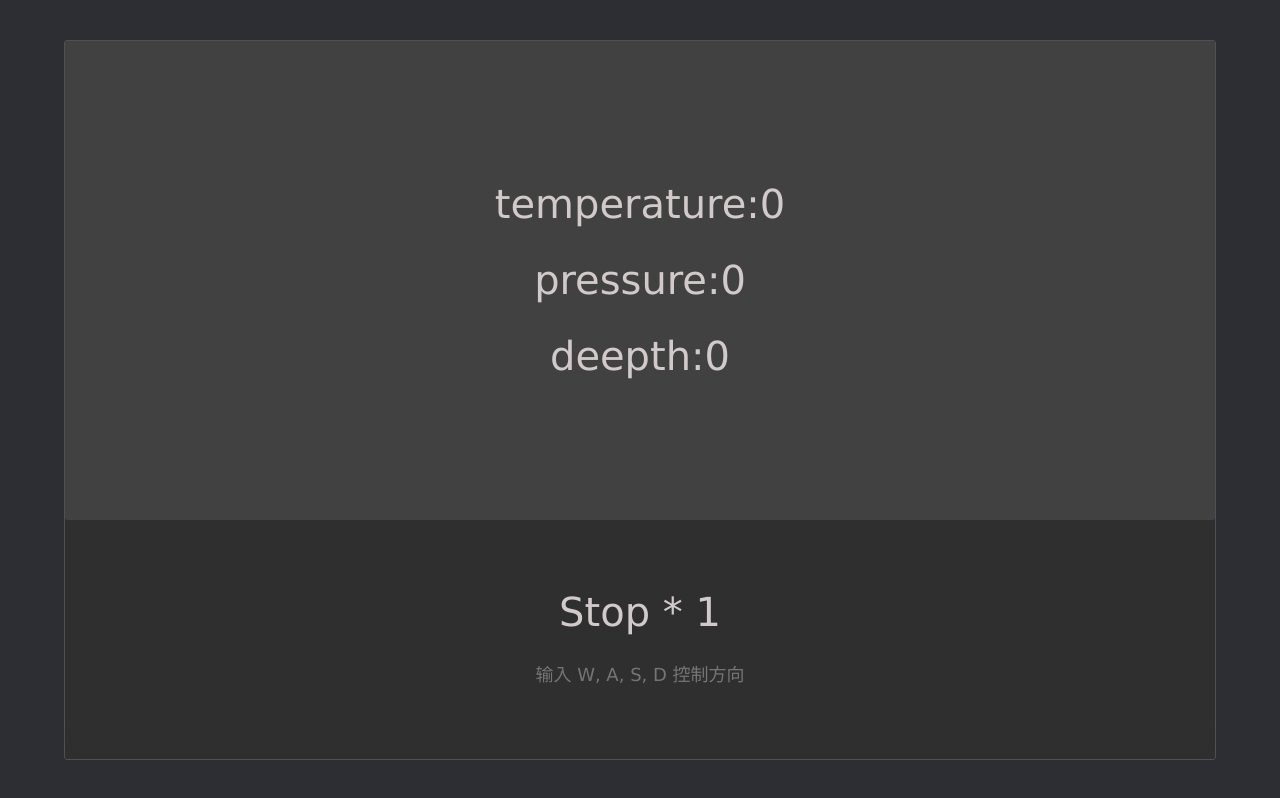
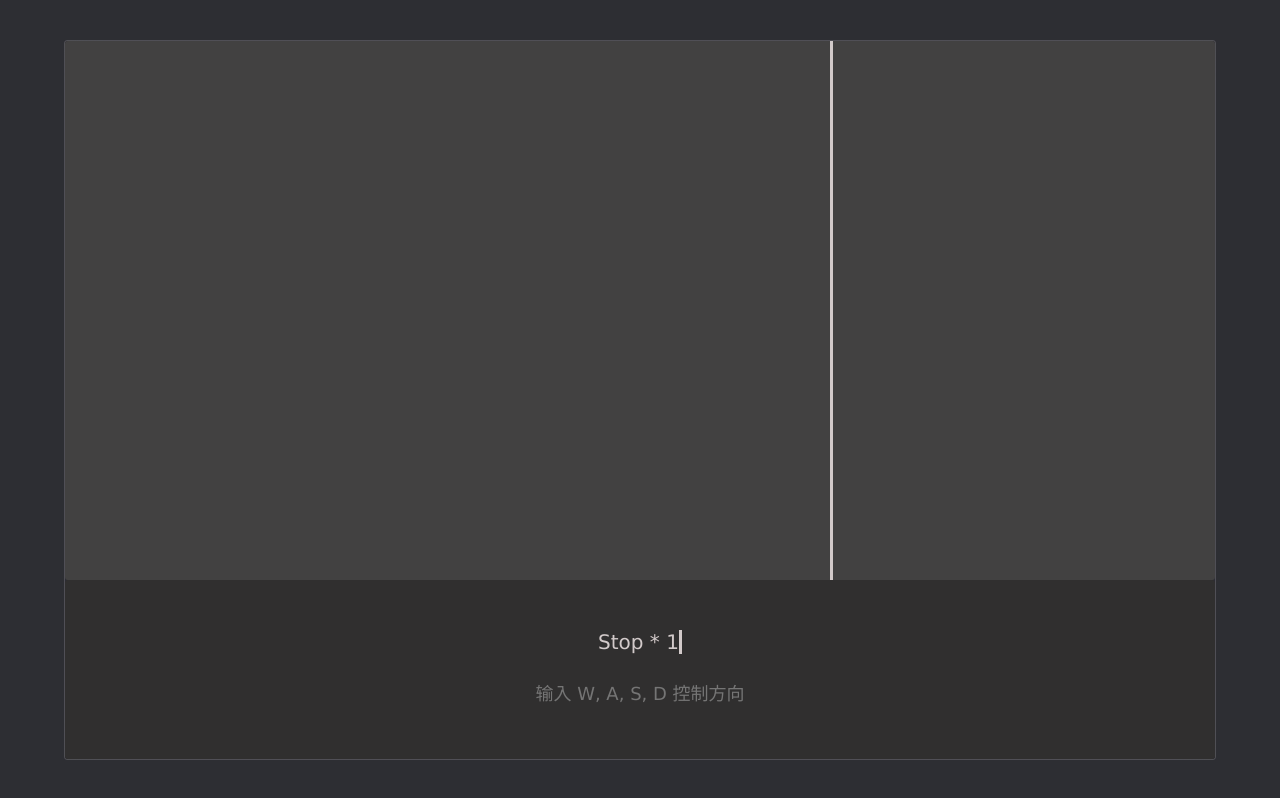
Before and after one commit to ProselyteCoding/IoT-host-computer-platform-for-underwater-robots, a React (Create React App) app in the folder frontend/: page / in a window 1280 px wide. Built offline with nearby package versions, Linux system fonts and the light colour scheme.

Commit message:
frontend-4

```diff
--- a/frontend/src/components/control/control.jsx
+++ b/frontend/src/components/control/control.jsx
@@ -37,7 +37,7 @@ const Control = () => {
   useEffect(() => {
     const sendDirection = async () => {
       try {
-        await axios.post('http://localhost:3001/api/direction', { direction: value });
+        await axios.post('http://localhost:8800/api/motion', { direction: value });
       } catch (error) {
         console.log(error);
         setWarning('Failed to send direction');
@@ -59,8 +59,8 @@ const Control = () => {
     };
 
     // Uncomment these if you want to actually call them
+    // sendDirection();
     // getSignal();
-    // sendDirection();
 
     // 更新方向
     switch (value) {
--- a/frontend/src/components/show/show.css
+++ b/frontend/src/components/show/show.css
@@ -1,17 +1,42 @@
 .show {
   display: flex;
-  flex: 2;
+  flex: 3;
   align-items: center;
   justify-content: center;
   background-color:rgb(66, 65, 65) ;
   border-radius: 3px;
 }
 
+.history {
+  display: flex;
+  flex: 1;
+  flex-direction: column;
+  align-items: center;
+  justify-content: center;
+  border-radius: 3px;
+
+  .button {
+    Button{
+      background-color: rgb(102, 102, 102);
+    }
+  }
+}
+
 .text {
-  font-size: 40px;
+  font-size: 20px;
   color: rgb(210, 202, 202);
   text-align: center;
   display: flex;
   gap: 30px;
+  flex: 2;
   flex-direction: column;
+  align-items: center;
+  justify-content: center;
+  border-right: 3px solid rgb(210, 202, 202);
+  height: 100%;
+  overflow-y: auto;
+
+  .item{
+    border-bottom: 1px solid rgb(210, 202, 202);
+  }
 }
--- a/frontend/src/components/show/show.jsx
+++ b/frontend/src/components/show/show.jsx
@@ -1,48 +1,76 @@
-import React,{useState,useEffect} from'react';
+import React, { useState, useEffect } from 'react';
 import axios from 'axios';
+import {Alert} from 'antd';
 import './show.css';
 
 const Show = () => {
-    const [data,setData] = useState(
-        {
-            tempureture:0,
-            pressure:0,
-            deepth:0
+    const [data, setData] = useState({
+        temperature: 0,
+        pressure: 0,
+        depth: 0,
+        date: ''
+    });
+
+    const [sign, setSign] = useState(1);
+    const [list, setList] = useState([]);
+    const [history, setHistory] = useState([]);
+    const [showWarning, setShowWarning] = useState(false);
+
+    useEffect(() => {
+        if (showWarning) {
+            Alert.warning('Warning', 'Failed to fetch data from server.');
         }
-    );
-    const [sign,setSign] = useState(1);
+    },[showWarning])
 
     useEffect(() => {
         const fetchData = async () => {
             try {
-                await axios.get('http://localhost:3000/api/data')
-               .then(response => {
-                    setData(response.data);
-                })
-            }catch(error){
+                const response = await axios.get('http://localhost:8800/api/data');
+                setData(response.data);
+
+                // 更新历史记录，只保留最近 20 条
+                setList(prevList => {
+                    const newList = [response.data, ...prevList];
+                    return newList.slice(0, 20);
+                });
+            } catch (error) {
                 console.log(error);
+                setShowWarning(true);
             }
         };
 
         //fetchData();
 
-        const {tempureture,pressure,deepth} = data;
-
         const timer = setTimeout(() => {
             setSign(!sign);
-        },10000);
+        }, 10000);
 
         return () => clearTimeout(timer);
-
-
     }, [sign]);
 
     return (
         <div className="show">
-            <div className='text'>
-                <div className='temp'>temperature:{data.tempureture}</div>
-                <div className='pressure'> pressure:{data.pressure}</div>
-                <div className='deepth'>deepth:{data.deepth}</div>
+            <div className="text">
+                {list.map((item, index) => (
+                    <div key={index} className='item'>
+                        <div className="temp">Temperature: {item.temperature}</div>
+                        <div className="pressure">Pressure: {item.pressure}</div>
+                        <div className="depth">Depth: {item.depth}</div>
+                        <div className='date'>Date: {item.date}</div>
+                    </div>
+                ))}
+            </div>
+            <div className="history">
+                <div className='historyText'>
+                    {history.map((item, index) => (
+                        <div key={index} className='item'>
+                            <div>
+                                {item}
+                            </div>
+                        </div >
+                    ))}
+                </div>
+
             </div>
         </div>
     );
```
